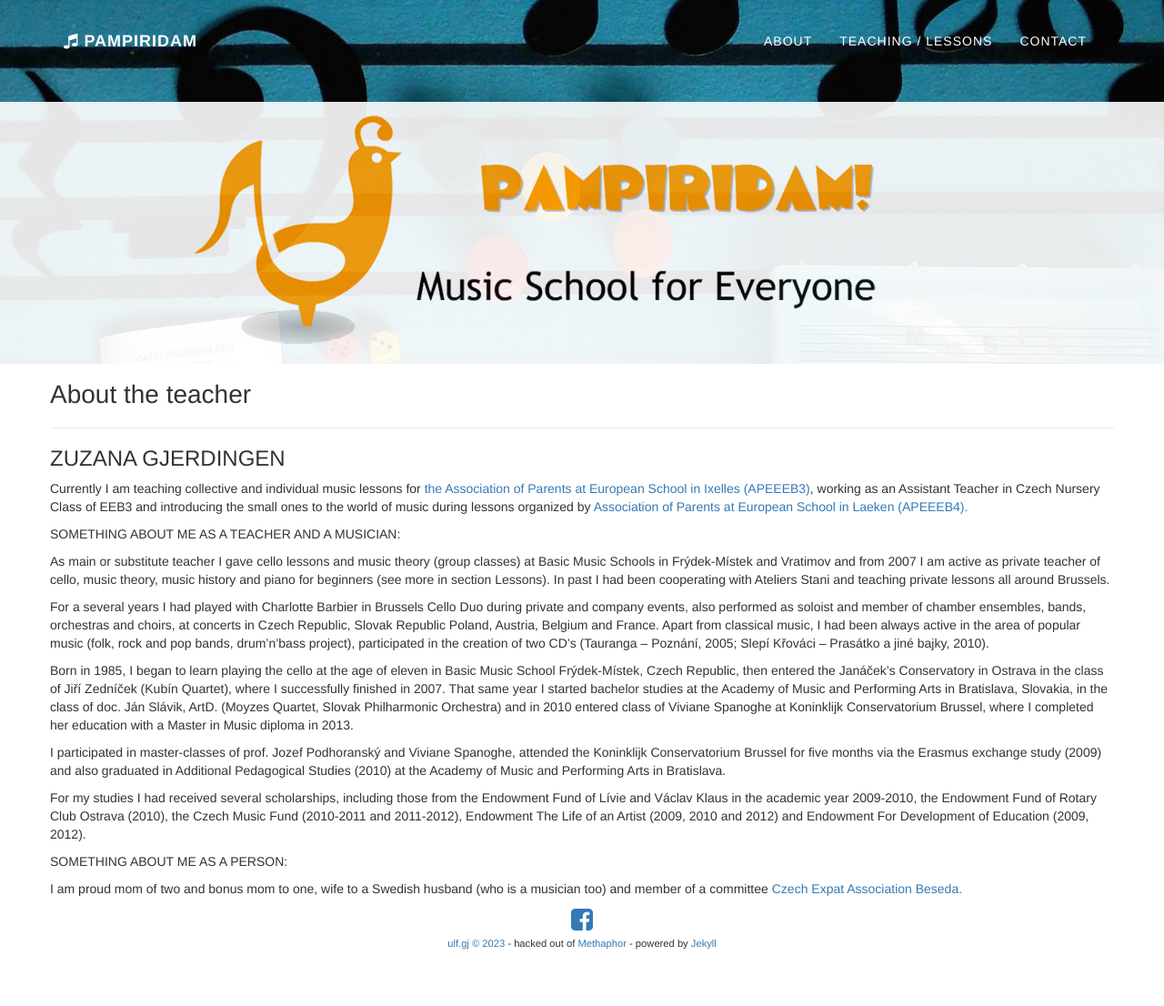
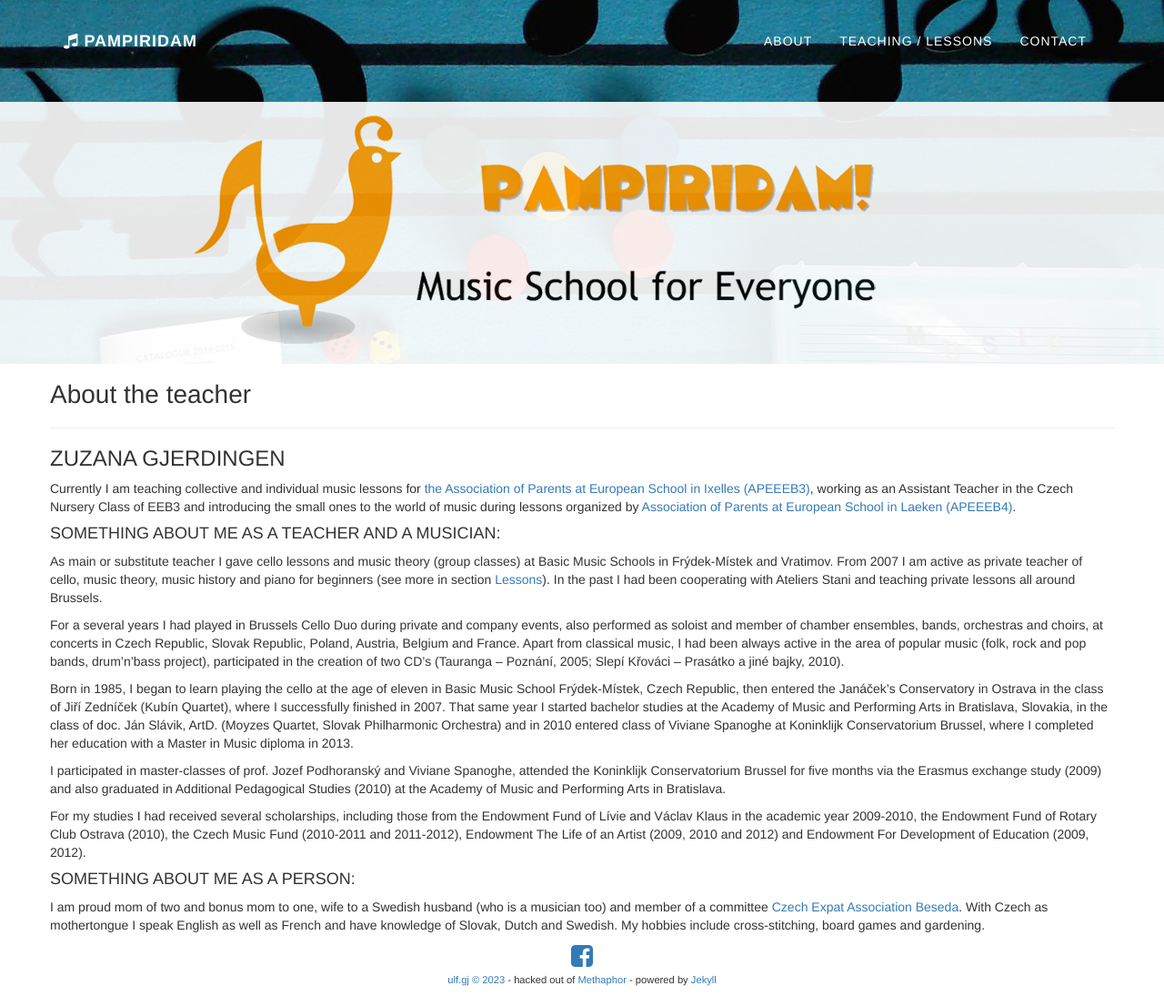
Before and after one commit to pampiridam/pampiridam.github.io, a Jekyll site: the page built from about.md, in a window 1280 px wide and 1106 px high. Shown: the whole window at 91% size. Built offline with Jekyll 4.4.1, drawn with Linux system fonts in a browser that asks for light colours; nearby versions of some CDN libraries; library files that are not in the unit come from our copies; comment, search, counter and statistics services are not loaded.

Commit message:
Update about.md

```diff
--- a/about.md
+++ b/about.md
@@ -6,13 +6,13 @@ permalink: /about/
 
 ### ZUZANA GJERDINGEN
 
-Currently I am teaching collective and individual music lessons for <a href="https://apeeeb3.be/extracurricular-activities/individual-music-lessons" target="_blank">the Association of Parents at European School in Ixelles (APEEEB3)</a>, working as an Assistant Teacher in Czech Nursery Class of EEB3 and introducing the small ones to the world of music during lessons organized by <a href="https://www.bru4.eu/periscolaire/" target="_blank">Association of Parents at European School in Laeken (APEEEB4).
+Currently I am teaching collective and individual music lessons for <a href="https://apeeeb3.be/extracurricular-activities/individual-music-lessons" target="_blank">the Association of Parents at European School in Ixelles (APEEEB3)</a>, working as an Assistant Teacher in the Czech Nursery Class of EEB3 and introducing the small ones to the world of music during lessons organized by <a href="https://www.bru4.eu/periscolaire/" target="_blank">Association of Parents at European School in Laeken (APEEEB4)</a>.
 
-SOMETHING ABOUT ME AS A TEACHER AND A MUSICIAN:
+#### SOMETHING ABOUT ME AS A TEACHER AND A MUSICIAN:
 
-As main or substitute teacher I gave cello lessons and music theory (group classes) at Basic Music Schools in Frýdek-Místek and Vratimov and from 2007 I am active as private teacher of cello, music theory, music history and piano for beginners (see more in section Lessons). In past I had been cooperating with Ateliers Stani and teaching private lessons all around Brussels.
+As main or substitute teacher I gave cello lessons and music theory (group classes) at Basic Music Schools in Frýdek-Místek and Vratimov. From 2007 I am active as private teacher of cello, music theory, music history and piano for beginners (see more in section <a href="http://pampiridam.eu/teaching/" target="_blank">Lessons</a>). In the past I had been cooperating with Ateliers Stani and teaching private lessons all around Brussels.
 
-For a several years I had played with Charlotte Barbier in Brussels Cello Duo during private and company events, also performed as soloist and member of chamber ensembles, bands, orchestras and choirs, at concerts in Czech Republic, Slovak Republic Poland, Austria, Belgium and France. Apart from classical music, I had been always active in the area of popular music (folk, rock and pop bands, drum’n’bass project), participated in the creation of two CD’s (Tauranga – Poznání, 2005; Slepí Křováci – Prasátko a jiné bajky, 2010).
+For a several years I had played in Brussels Cello Duo during private and company events, also performed as soloist and member of chamber ensembles, bands, orchestras and choirs, at concerts in Czech Republic, Slovak Republic, Poland, Austria, Belgium and France. Apart from classical music, I had been always active in the area of popular music (folk, rock and pop bands, drum’n’bass project), participated in the creation of two CD’s (Tauranga – Poznání, 2005; Slepí Křováci – Prasátko a jiné bajky, 2010).
 
 Born in 1985, I began to learn playing the cello at the age of eleven in Basic Music School Frýdek-Místek, Czech Republic, then entered the Janáček’s Conservatory in Ostrava in the class of Jiří Zedníček (Kubín Quartet), where I successfully finished in 2007. That same year I started bachelor studies at the Academy of Music and Performing Arts in Bratislava, Slovakia, in the class of doc. Ján Slávik, ArtD. (Moyzes Quartet, Slovak Philharmonic Orchestra) and in 2010 entered class of Viviane Spanoghe at Koninklijk Conservatorium Brussel, where I completed her education with a Master in Music diploma in 2013.
 
@@ -20,9 +20,9 @@ I participated in master-classes of prof. Jozef Podhoranský and Viviane Spanogh
 
 For my studies I had received several scholarships, including those from the Endowment Fund of Lívie and Václav Klaus in the academic year 2009-2010, the Endowment Fund of Rotary Club Ostrava (2010), the Czech Music Fund (2010-2011 and 2011-2012), Endowment The Life of an Artist (2009, 2010 and 2012) and Endowment For Development of Education (2009, 2012).
 
-SOMETHING ABOUT ME AS A PERSON:
+#### SOMETHING ABOUT ME AS A PERSON:
 
-I am proud mom of two and bonus mom to one, wife to a Swedish husband (who is a musician too) and member of a committee <a href="https://beseda.be" target="_blank">Czech Expat Association Beseda.
+I am proud mom of two and bonus mom to one, wife to a Swedish husband (who is a musician too) and member of a committee <a href="https://beseda.be" target="_blank">Czech Expat Association Beseda</a>. With Czech as mothertongue I speak English as well as French and have knowledge of Slovak, Dutch and Swedish. My hobbies include cross-stitching, board games and gardening.
 
 
 
```
